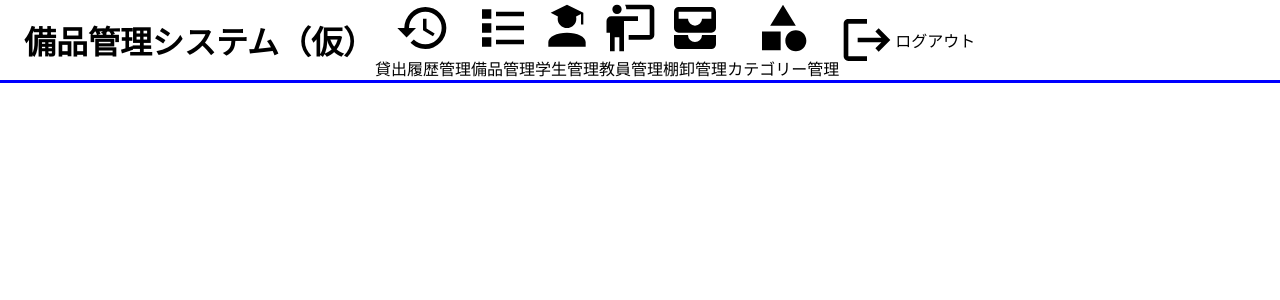
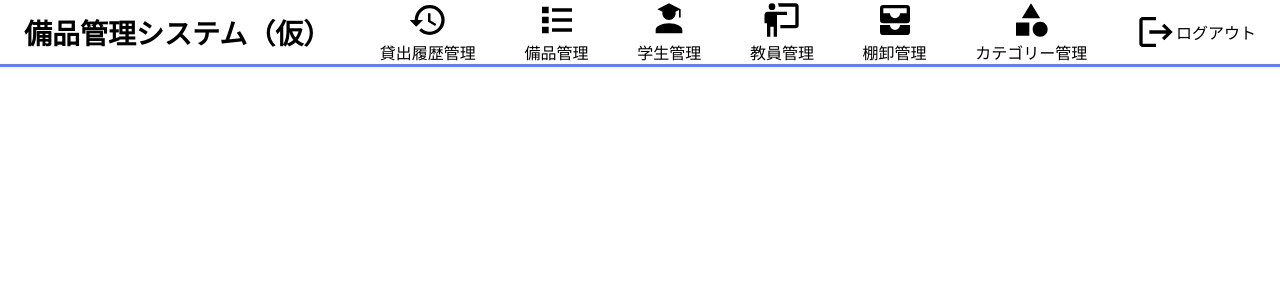
Before and after one commit to takumiTakahata/equipment_management_system, a React (Create React App) app in the folder equipment_management_app/: page / in a window 1280 px wide. Shown: the top 300 px of the page. Built offline with nearby package versions, Linux system fonts and the light colour scheme.

Commit message:
header.cssの修正

```diff
--- a/equipment_management_app/package.json
+++ b/equipment_management_app/package.json
@@ -18,6 +18,7 @@
     "@types/react-dom": "^18.3.0",
     "react": "^18.3.1",
     "react-dom": "^18.3.1",
+    "react-router-dom": "^6.23.1",
     "react-scripts": "5.0.1",
     "typescript": "^4.9.5",
     "web-vitals": "^2.1.4"
--- a/equipment_management_app/src/components/header.css
+++ b/equipment_management_app/src/components/header.css
@@ -1,18 +1,18 @@
+h1,
 p {
   font-family: "Roboto", sans-serif;
 }
 
 .toolbar {
-  background-color: white;
   border-bottom: 3px solid;
-  border-color: blue;
-  height: 80px;
+  border-color: #627cff;
+  height: 64px;
+  justify-content: space-between;
 }
 
 .title {
-  /* flex-grow: 1; */
-  font-size: 32px;
-  font-weight: bold;
+  font-size: 28px;
+  font-weight: bolder;
 }
 
 .history,
@@ -26,19 +26,14 @@ p {
 }
 
 .icon {
-  width: 56px;
-  height: 56px;
+  width: 40px;
+  height: 40px;
   margin: auto;
-}
-
-.category_icon {
-  width: 56px;
-  height: 56px;
-  margin: 0, 1rem;
 }
 
 .header_text {
   margin: 0;
+  font-size: 16px;
 }
 
 .logout {
--- a/equipment_management_app/src/components/header.tsx
+++ b/equipment_management_app/src/components/header.tsx
@@ -5,8 +5,7 @@ function header() {
   return (
     <div>
       <Toolbar className="toolbar">
-        <p className="title">備品管理システム（仮）</p>
-
+        <h1 className="title">備品管理システム（仮）</h1>
         <div className="history">
           {/* 貸出履歴管理icon */}
           <svg
@@ -19,7 +18,6 @@ function header() {
           </svg>
           <p className="header_text">貸出履歴管理</p>
         </div>
-
         <div className="equipment_management">
           {/* 備品管理icon */}
           <svg
@@ -32,7 +30,6 @@ function header() {
           </svg>
           <p className="header_text">備品管理</p>
         </div>
-
         <div className="student_management">
           {/* 学生管理icon */}
           <svg
@@ -45,7 +42,6 @@ function header() {
           </svg>
           <p className="header_text">学生管理</p>
         </div>
-
         <div className="teacher_management">
           {/* 教員管理のicon */}
           <svg
@@ -58,7 +54,6 @@ function header() {
           </svg>
           <p className="header_text">教員管理</p>
         </div>
-
         <div className="invetory_management">
           {/*棚卸管理のicon*/}
           <svg
@@ -71,7 +66,6 @@ function header() {
           </svg>
           <p className="header_text">棚卸管理</p>
         </div>
-
         <div className="category_management">
           {/*カテゴリー管理のicon*/}
           <svg
@@ -84,7 +78,6 @@ function header() {
           </svg>
           <p className="header_text">カテゴリー管理</p>
         </div>
-
         <div className="logout">
           <svg
             xmlns="http://www.w3.org/2000/svg"
@@ -94,7 +87,7 @@ function header() {
             <title>logout</title>
             <path d="M17 7L15.59 8.41L18.17 11H8V13H18.17L15.59 15.58L17 17L22 12M4 5H12V3H4C2.9 3 2 3.9 2 5V19C2 20.1 2.9 21 4 21H12V19H4V5Z" />
           </svg>
-          <p>ログアウト</p>
+          <p className="logout_text">ログアウト</p>
         </div>
       </Toolbar>
     </div>
```
Also changed, not shown: 1 other file (tests, documents, lock files or other folders).
